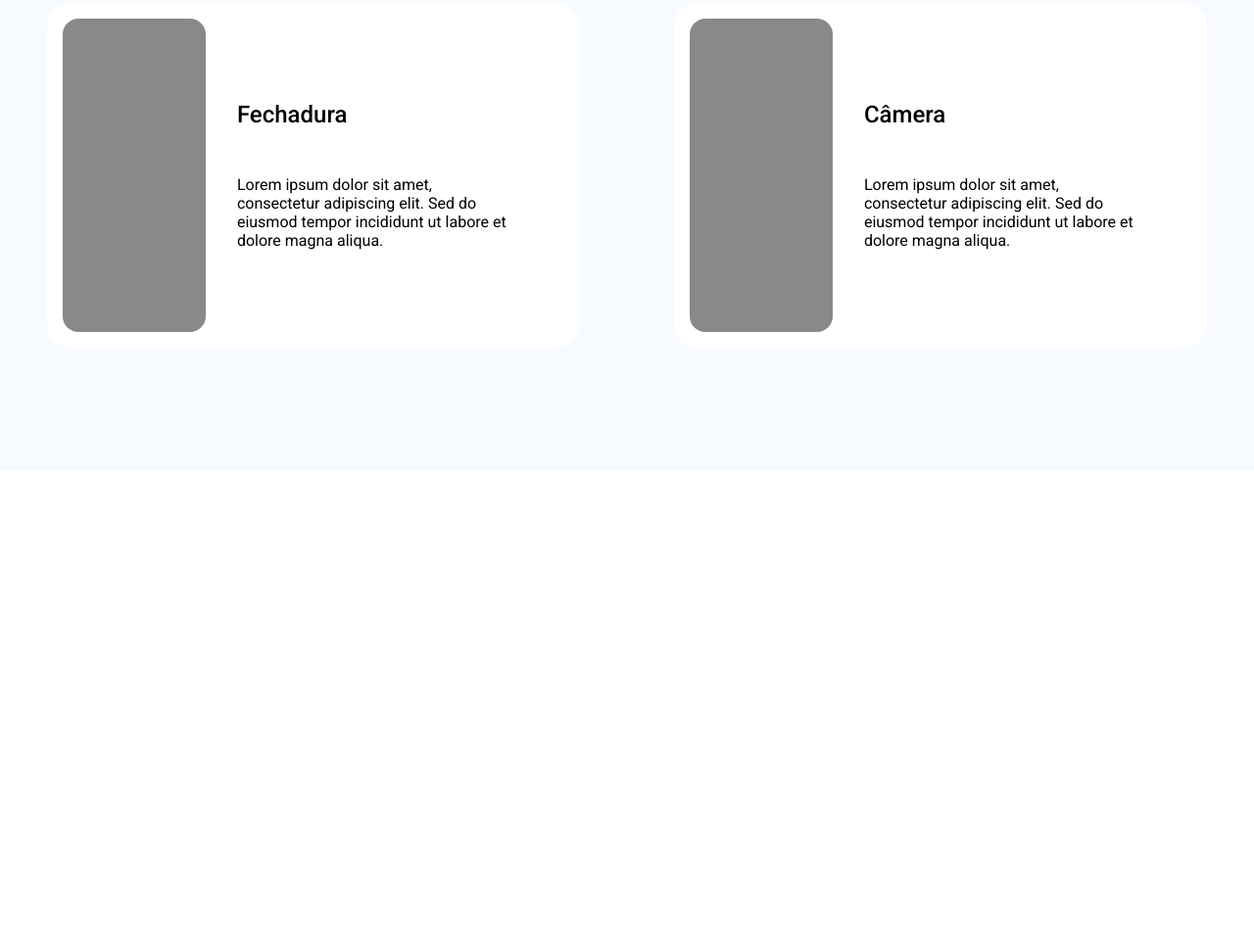
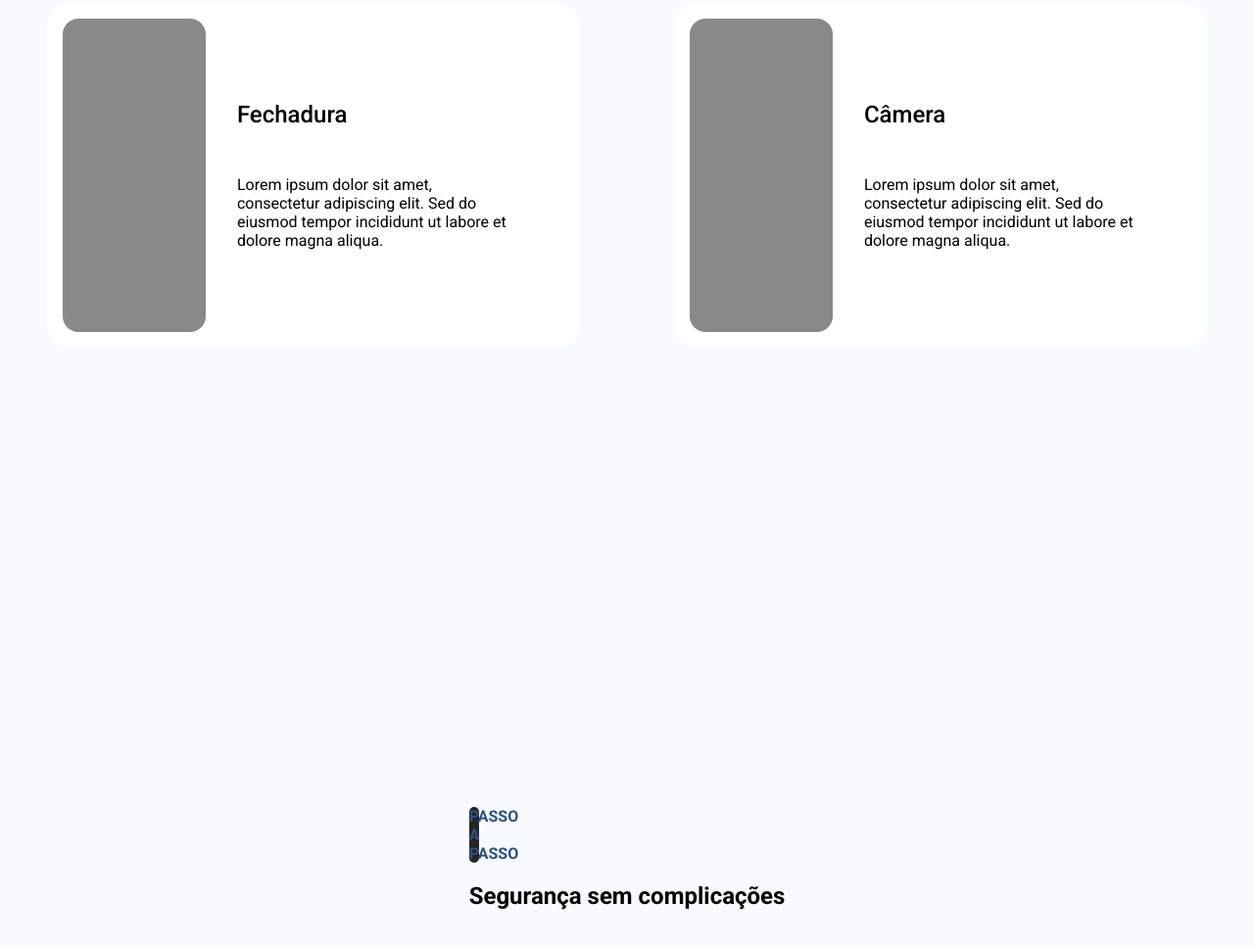
Before and after one commit to mariaeduardadepascoa/SafeNest, a plain HTML site: page index.html in a window 1280 px wide. Shown: the part 1120-2087 px from the top of the page at 98% size. Drawn offline with Linux system fonts and the light colour scheme.

Commit message:
comecei a tela de passo a passo

```diff
--- a/index.html
+++ b/index.html
@@ -1,11 +1,13 @@
 <!DOCTYPE html>
 <html lang="pt-br">
+
 <head>
     <meta charset="UTF-8">
     <meta name="viewport" content="width=device-width, initial-scale=1.0">
     <title>SafeNest</title>
     <link rel="stylesheet" href="style.css">
 </head>
+
 <body>
     <section class="inicial-page">
         <header class="header">
@@ -17,30 +19,36 @@
             </div>
             <div id="buttons-header">
                 <button id="button-login-header" onclick="location.href ='entrar.html'">Entrar</button>
-                <button class="buttons-cadastro" onclick="location.href ='cadastro.html'">Cadastre-se</button>
+                <button class="buttons-cadastro" onclick="location.href ='cadastrar.html'">Cadastre-se</button>
             </div>
         </header>
         <div class="conjuntoDivsInicio">
-            <div id="titulo-inicial-page"><h1>Sua casa, <span>protegida.</span></h1></div>
+            <div id="titulo-inicial-page">
+                <h1>Sua casa, <span>protegida.</span></h1>
+            </div>
             <div id="subtitulo-inicial-page">
-                <h3><span>O SafeNest é o sistema de segurança residencial inteligente que monitora, alerta e protege sua família 24 horas por dia.</span></h3>
+                <h3><span>O SafeNest é o sistema de segurança residencial inteligente que monitora, alerta e protege sua
+                        família 24 horas por dia.</span></h3>
             </div>
             <div class="buttonsInicialPage">
-                <button class="buttons-cadastro" onclick="abrirPaginaCadastro()">Começar agora<img src="imagens/External link.svg" alt="Ícone branco de link externo"></button>
+                <button class="buttons-cadastro" onclick="abrirPaginaCadastro()">Começar agora<img
+                        src="imagens/External link.svg" alt="Ícone branco de link externo"></button>
                 <button id="button-como-funciona" href="#comece-a-usar">Como funciona</button>
             </div>
         </div>
         <div class="inicialPage-imagem"></div>
     </section>
-    <section class="recursos-page" >
+    <section class="recursos-page">
         <div class="top-texts">
             <h1>Recursos pensados no que você precisa</h1>
             <h3>Lorem ipsum dolor sit amet, consectetur</h3>
         </div>
 
         <div class="buttons-recursos-cards">
-            <button type="button" class="button-voltar"><img src="imagens/_.svg" alt="Seta para voltar" onclick="mostrarCards()"></button>
-            <button type="button" class="button-proximo"><img src="imagens/_ (1).svg" alt="Seta para avançar" onclick="mostrarCards()"></button>
+            <button type="button" class="button-voltar"><img src="imagens/_.svg" alt="Seta para voltar"
+                    onclick="mostrarCards()"></button>
+            <button type="button" class="button-proximo"><img src="imagens/_ (1).svg" alt="Seta para avançar"
+                    onclick="mostrarCards()"></button>
         </div>
 
         <div class="recursos-cards">
@@ -50,7 +58,8 @@
                     <div class="imagem"></div>
                     <div class="conjunto-texts">
                         <div class="title"><span>Fechadura</span></div>
-                        <div class="subtext"><span>Lorem ipsum dolor sit amet, consectetur adipiscing elit.  Sed do eiusmod tempor incididunt ut labore et dolore magna aliqua.</span></div>
+                        <div class="subtext"><span>Lorem ipsum dolor sit amet, consectetur adipiscing elit. Sed do
+                                eiusmod tempor incididunt ut labore et dolore magna aliqua.</span></div>
                     </div>
                 </div>
             </div>
@@ -60,7 +69,8 @@
                     <div class="imagem"></div>
                     <div class="conjunto-texts">
                         <div class="title"><span>Câmera</span></div>
-                        <div class="subtext"><span>Lorem ipsum dolor sit amet, consectetur adipiscing elit.  Sed do eiusmod tempor incididunt ut labore et dolore magna aliqua.</span></div>
+                        <div class="subtext"><span>Lorem ipsum dolor sit amet, consectetur adipiscing elit. Sed do
+                                eiusmod tempor incididunt ut labore et dolore magna aliqua.</span></div>
                     </div>
                 </div>
             </div>
@@ -70,7 +80,8 @@
                     <div class="imagem"></div>
                     <div class="conjunto-texts">
                         <div class="title"><span>Alarmes</span></div>
-                        <div class="subtext"><span>Lorem ipsum dolor sit amet, consectetur adipiscing elit.  Sed do eiusmod tempor incididunt ut labore et dolore magna aliqua.</span></div>
+                        <div class="subtext"><span>Lorem ipsum dolor sit amet, consectetur adipiscing elit. Sed do
+                                eiusmod tempor incididunt ut labore et dolore magna aliqua.</span></div>
                     </div>
                 </div>
             </div>
@@ -80,7 +91,8 @@
                     <div class="imagem"></div>
                     <div class="conjunto-texts">
                         <div class="title"><span>App Mobile</span></div>
-                        <div class="subtext"><span>Lorem ipsum dolor sit amet, consectetur adipiscing elit.  Sed do eiusmod tempor incididunt ut labore et dolore magna aliqua.</span></div>
+                        <div class="subtext"><span>Lorem ipsum dolor sit amet, consectetur adipiscing elit. Sed do
+                                eiusmod tempor incididunt ut labore et dolore magna aliqua.</span></div>
                     </div>
                 </div>
             </div>
@@ -88,10 +100,17 @@
         </div>
     </section>
 
-    <section id="recursos"></section>
-    <section id="comece-a-usar"></section>
+    <section id="comece-a-usar">
+        <div class="comecar-text">
+            <div class="circulo">
+                <h1 class="passo-a-passo">PASSO A PASSO</h1>
+            </div>
+            <h1>Segurança sem complicações</h1>
+        </div>
+
+    </section>
     <section id="sobre-nos"></section>
-
     <script src="script.js"></script>
 </body>
+
 </html>
--- a/style.css
+++ b/style.css
@@ -588,3 +588,23 @@ section {
     cursor: pointer;
     font-size: 16px;
 }
+
+/* Seção de Comece a usar */
+#comece-a-usar {
+    background-color: var( --azul-terciario);
+    display: flex;
+    align-items: center;
+    justify-content: center;
+}
+.passo-a-passo{
+    font-family: var( --font-family);
+    color: #2B5081;
+    font-size: 16px;
+    text-align: center;
+}
+
+.circulo{
+    width: 10px;
+    border-radius: 20px;
+    background-color: var( --preto-princial);
+}
```
